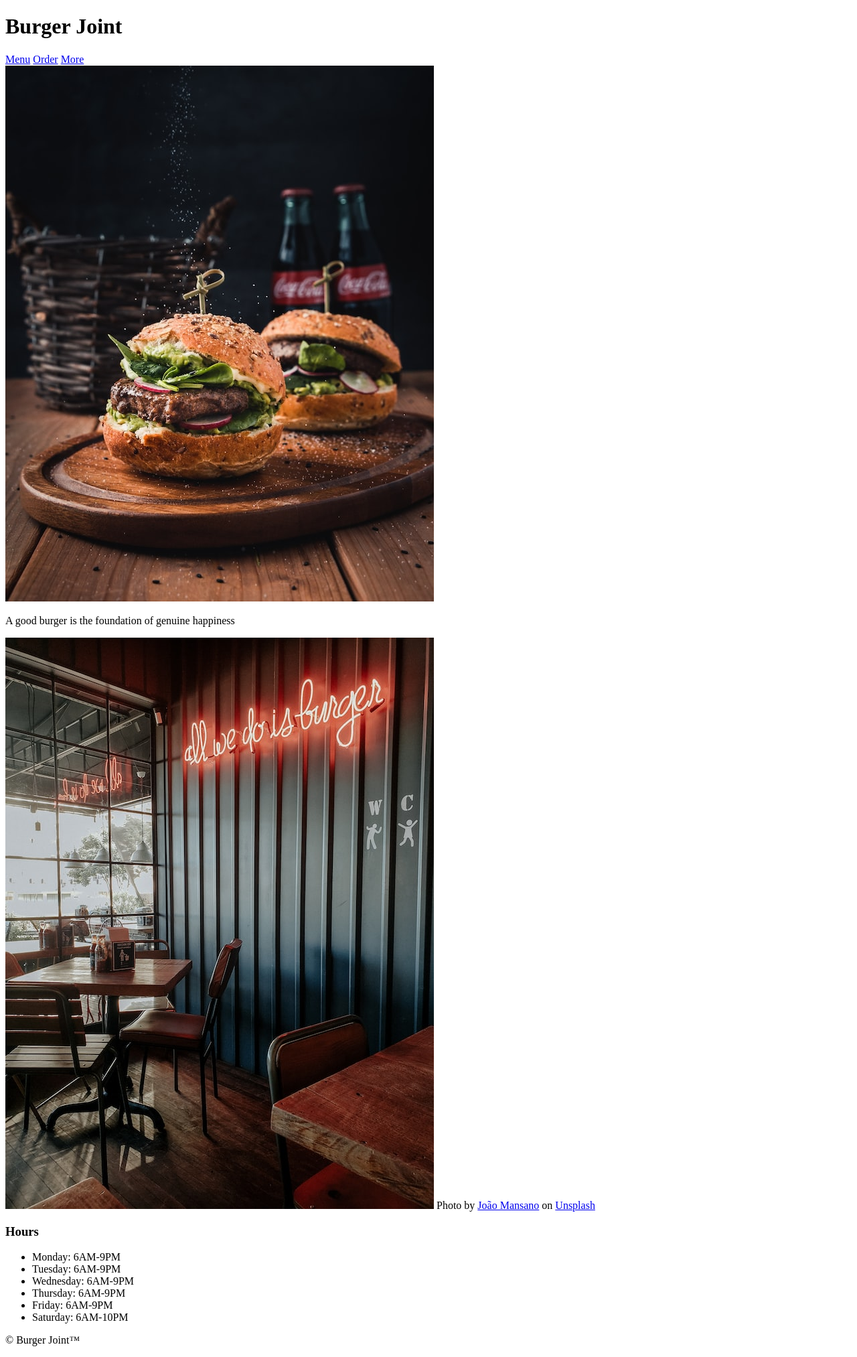
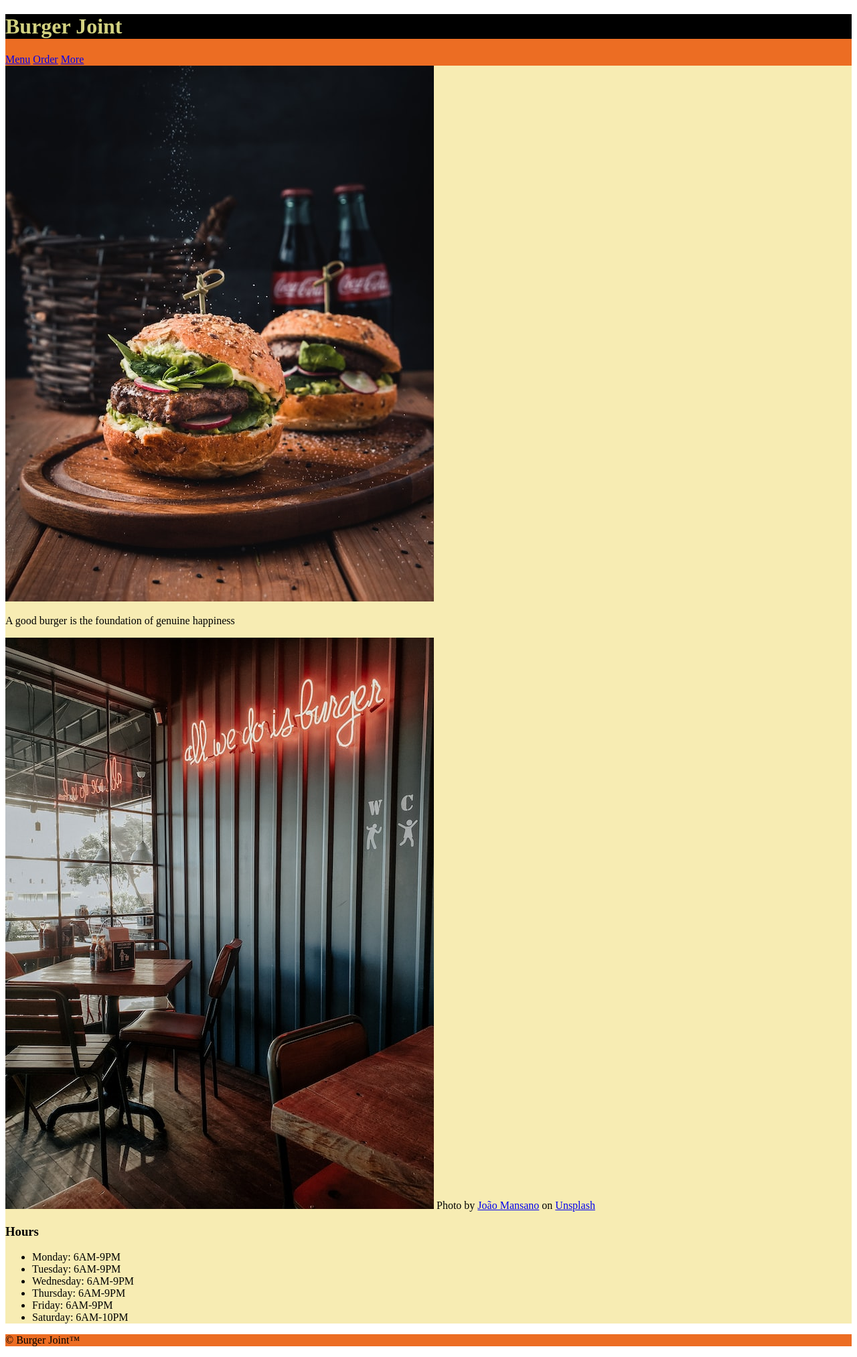
Before and after one commit to marcusbynoe/improved-memory, a plain HTML site: page index.html in a window 1280 px wide. Shown: the whole page at 67% size. Drawn offline with Linux system fonts and the light colour scheme.

Commit message:
added color to css

```diff
--- a/index.html
+++ b/index.html
@@ -2,6 +2,7 @@
 
 <heade>
     <title>Burger Joint</title>
+    <link rel="stylesheet" href="style.css">
 </head>
 
 <body>
@@ -15,7 +16,7 @@
     </header>
 
     <main>
-        <section>
+        <section id="top">
          <img src="burger.jpg">
          <p>A good burger is the foundation of genuine happiness</p>
         </section>
--- a/style.css
+++ b/style.css
@@ -3,5 +3,18 @@
 } */
 
 header {
-    background-color: #a52a2a;
+    background-color: #eb5f0ee8;
 }
+
+h1 {
+    color: rgba(219, 218, 133, 0.966);
+    background-color: black;
+}
+
+main {
+    background-color: rgb(247, 236, 179);
+}
+
+footer {
+    background-color: #eb5f0ee8;
+}
```
